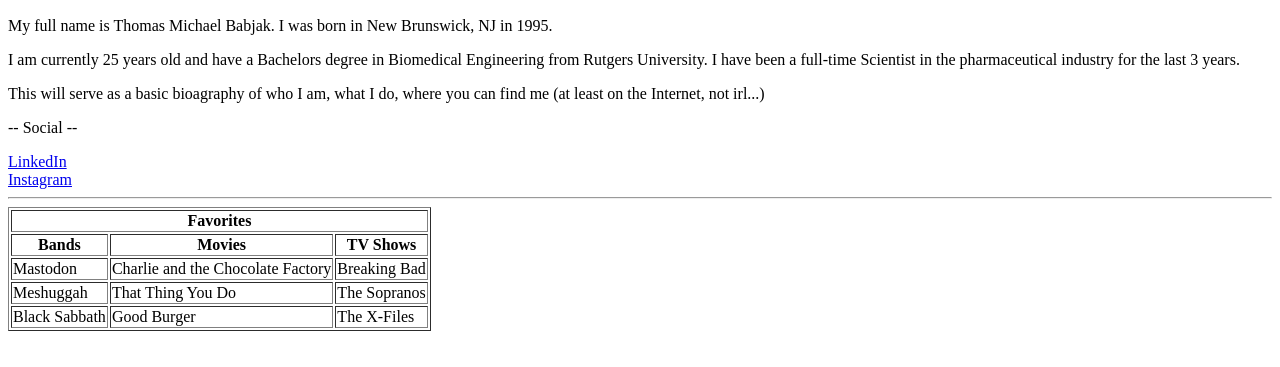
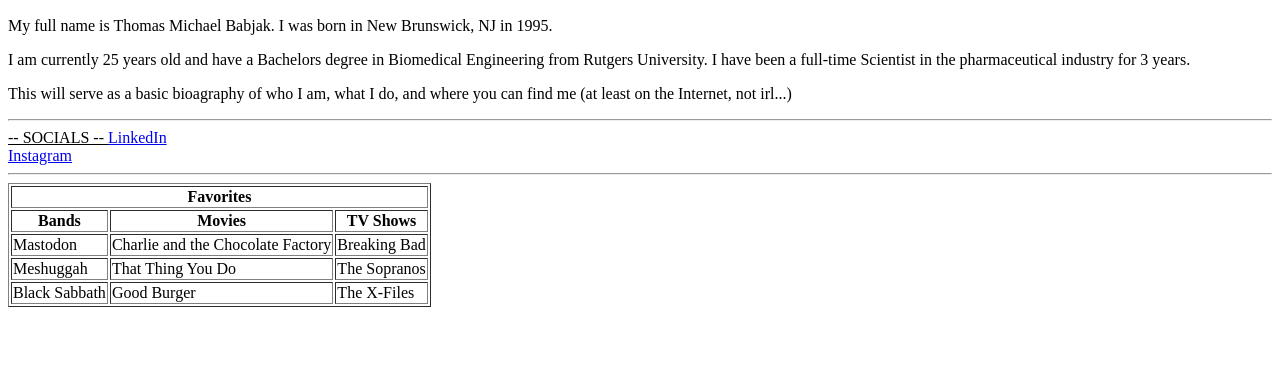
Before and after one commit to tombabjak/tombabjak.github.io, a plain HTML site: page index.html in a window 1280 px wide. Shown: the part 383-750 px from the top of the page. Drawn offline with Linux system fonts and the light colour scheme.

Commit message:
bio updated

```diff
--- a/index.html
+++ b/index.html
@@ -2,7 +2,7 @@
 <html lang="en-us">
 <head>
   <meta charset="UTF-8">
-  <title>Activity 1: Basic HTML Bio</title>
+  <title>Babjak's Bio</title>
 </head>
 
 <body>
@@ -10,10 +10,11 @@
   <img src="https://mystickermania.com/cdn/stickers/memes/sticker_2080-512x512.png" alt="Handsome Squidward!"/>
   <section>
   <p> My full name is Thomas Michael Babjak. I was born in New Brunswick, NJ in 1995. </p>
-  <p>I am currently 25 years old and have a Bachelors degree in Biomedical Engineering from Rutgers University. I have been a full-time Scientist in the pharmaceutical industry for the last 3 years.</p>
-  <p> This will serve as a basic bioagraphy of who I am, what I do, where you can find me (at least on the Internet, not irl...)</p>
+  <p>I am currently 25 years old and have a Bachelors degree in Biomedical Engineering from Rutgers University. I have been a full-time Scientist in the pharmaceutical industry for 3 years.</p>
+  <p> This will serve as a basic bioagraphy of who I am, what I do, and where you can find me (at least on the Internet, not irl...)</p>
   </section>
-  <p> -- Social -- </p>
+  <hr>
+  <u> -- SOCIALS -- </u>
   <a href="https://www.linkedin.com/in/tom-babjak-b1679b75/" target="_blank">LinkedIn</a>
   <br>
   <a href="https://www.instagram.com/tombabjak/" target="_blank">Instagram</a>
```
